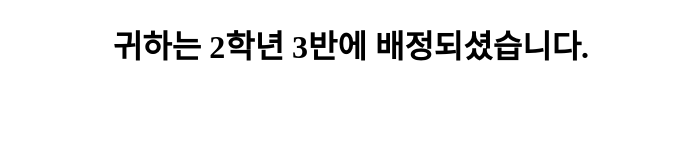
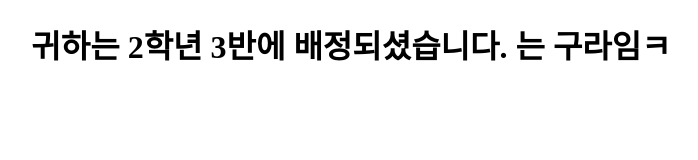
Before and after one commit to juiddedle/2022-3, a plain HTML site: page index.html in a window 1280 px wide. Shown: the whole page, without its empty margins (289-987 px from the left). Drawn offline with Linux system fonts and the light colour scheme.

Commit message:
Update index.html

```diff
--- a/index.html
+++ b/index.html
@@ -1,3 +1,3 @@
 <!DOCTYPE html>
 <meta charset="UTF-8">
-<h1 style="text-align: center;"><strong>귀하는 2학년 3반에 배정되셨습니다.</strong></h1>
+<h1 style="text-align: center;"><strong>귀하는 2학년 3반에 배정되셨습니다. 는 구라임ㅋ</strong></h1>
```
